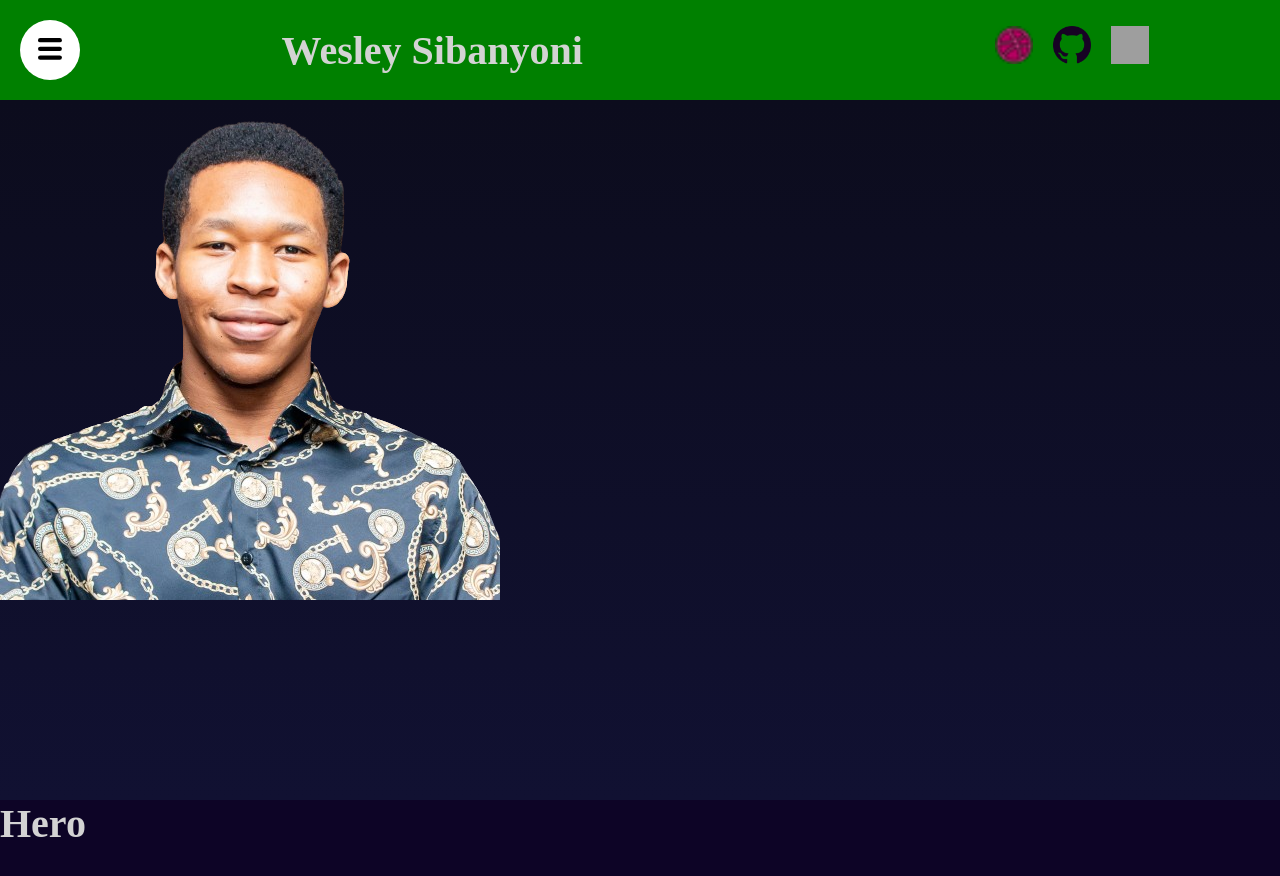
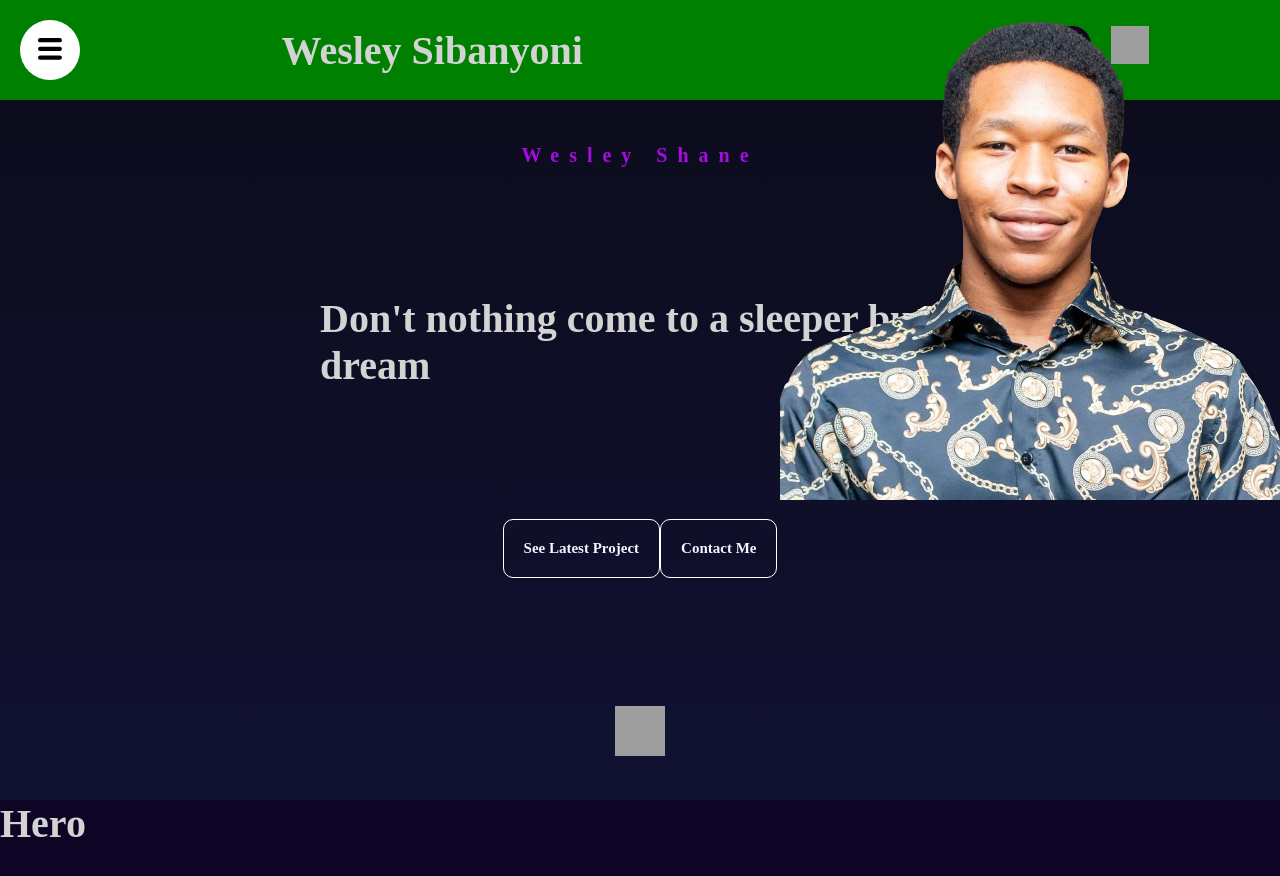
Before and after one commit to WesleySibz/Portfolio, a React (Vite) app in the folder Wes-port/: page / in a window 1280 px wide. Shown: the top 876 px of the page. Built offline with nearby package versions, Linux system fonts and the light colour scheme; grey boxes are pictures that could not be loaded; a web font is replaced by a local one.

Commit message:
"Updated Hero component with new HTML structure and styles"

```diff
--- a/Wes-port/src/Components/hero/Hero.jsx
+++ b/Wes-port/src/Components/hero/Hero.jsx
@@ -3,9 +3,25 @@ import './hero.scss'
 const Hero = () => {
   return (
     <div className='hero'>
+        <div className="wrapper">
+
+        <div className='text-container'>
+            <h2>Wesley Shane</h2>
+            <h1>Don't nothing come to a sleeper but a dream</h1>
+
+            <div className="buttons">
+            <button>See Latest Project</button>
+            <button>Contact Me</button>
+            </div>
+            <img src=".\src\Components\assets\linkedin.png" alt="" />
+        </div>
+
         <div className='img-container'>
             <img src='.\src\Components\assets\cvphoto.png' alt=''/>
         </div>
+        </div>
+
+
     </div>
   )
 }
--- a/Wes-port/src/Components/hero/hero.scss
+++ b/Wes-port/src/Components/hero/hero.scss
@@ -2,4 +2,56 @@
     height:calc(100vh - 100px);
     overflow: hidden;
     background: linear-gradient(180deg, #0c0c1d,#111132) ;
+
+    .wrapper{
+        max-width: 1366px;
+        height: 100%;
+        margin: auto;
+
+        .text-container{
+            width: 50%;
+            height: 100%;
+            display: flex;
+            flex-direction: column;
+            justify-content: center;
+            gap: 40px;
+
+            h2{
+                font-size: 20px;
+                color: rgb(165, 12, 226);
+                letter-spacing: 10px;
+            }
+
+            h1{
+                font-size: 40px;
+
+            }
+
+            .buttons{
+                button{
+                    padding: 20px;
+                    border: 1px solid white;
+                    border-radius: 10px;
+                    background-color: transparent;
+                    font-size: 15px;
+                    color: aliceblue;
+                }
+
+            }
+
+            img{
+                width: 50px;
+                height: 50px;
+            }
+        }
+
+        .img-container
+        {
+        position: absolute;
+        height: 100%;
+        top: 0;
+        right: 0;
+
+        }
+    }
 }
```
